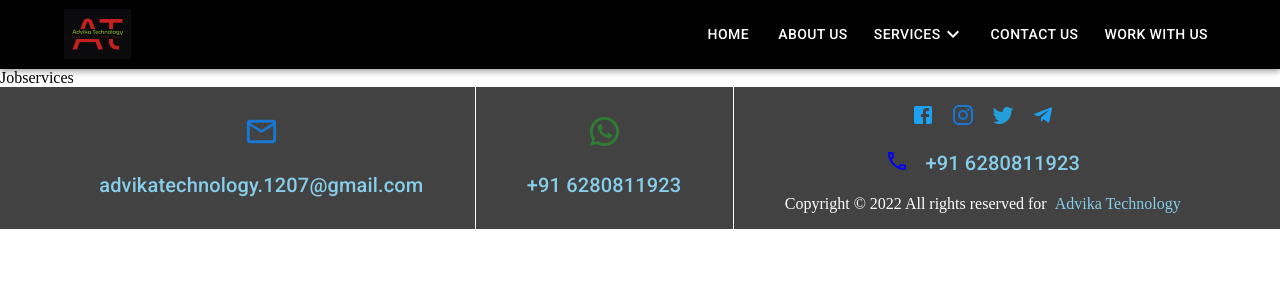
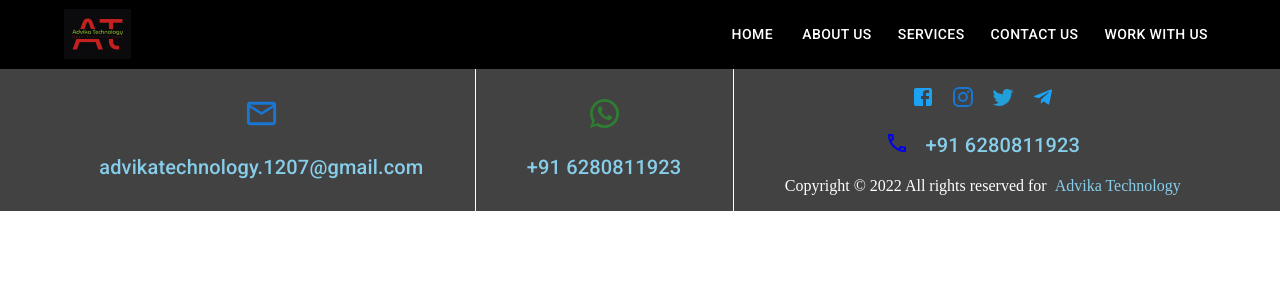
Before and after one commit to MrYogesh0709/job, a React (Create React App) app: page /services/job-support-services in a window 1280 px wide. Shown: the top 300 px of the page. Built offline with nearby package versions, Linux system fonts and the light colour scheme.

Commit message:
about us

```diff
--- a/src/App.js
+++ b/src/App.js
@@ -6,7 +6,6 @@ import About from "./page/about/About";
 import Contact from "./page/contact/Contact";
 import Footer from "./components/Footer";
 import Services from "./page/services/Services";
-import Jobservices from "./page/services/Jobservices";
 import Workwithus from "./page/workwithus/Workwithus";
 
 function App() {
@@ -20,10 +19,6 @@ function App() {
           <Route path="/contact" element={<Contact />} />
           <Route path="/services" element={<Services />} />
           <Route path="/workwithus" element={<Workwithus />} />
-          <Route
-            path="/services/job-support-services"
-            element={<Jobservices />}
-          />
         </Routes>
         <Footer />
       </BrowserRouter>
--- a/src/components/Navbar.jsx
+++ b/src/components/Navbar.jsx
@@ -8,31 +8,31 @@ import Container from "@mui/material/Container";
 import Button from "@mui/material/Button";
 import { Link } from "react-router-dom";
 import {
-  Collapse,
+  // Collapse,
   Drawer,
-  List,
-  ListItemButton,
-  ListItemIcon,
-  ListItemText,
+  // List,
+  // ListItemButton,
+  // ListItemIcon,
+  // ListItemText,
 } from "@mui/material";
 import Sidebar from "./Sidebar";
-import Popup from "./Popup";
-import StarBorder from "@mui/icons-material/StarBorder";
-import DesignServicesIcon from "@mui/icons-material/DesignServices";
-import ExpandMore from "@mui/icons-material/ExpandMore";
-import ExpandLess from "@mui/icons-material/ExpandLess";
+// import Popup from "./Popup";
+// import StarBorder from "@mui/icons-material/StarBorder";
+// import DesignServicesIcon from "@mui/icons-material/DesignServices";
+// import ExpandMore from "@mui/icons-material/ExpandMore";
+// import ExpandLess from "@mui/icons-material/ExpandLess";
 import logo from "../images/logo/logo2.png";
 
 const Navbar = () => {
   const [open, setOpen] = React.useState(false);
-  const [openSub, setOpenSub] = React.useState(true);
+  // const [openSub, setOpenSub] = React.useState(true);
 
   const toggleSlider = () => {
     setOpen(!open);
   };
-  const handleClick = () => {
-    setOpenSub(!openSub);
-  };
+  // const handleClick = () => {
+  //   setOpenSub(!openSub);
+  // };
   return (
     <AppBar position="static" sx={{ backgroundColor: "black" }}>
       <Container>
@@ -59,7 +59,7 @@ const Navbar = () => {
               >
                 <Sidebar />
               </Box>
-              <Link
+              {/* <Link
                 to="/services"
                 style={{ color: "inherit", textDecoration: "none" }}
               >
@@ -70,8 +70,8 @@ const Navbar = () => {
                   <ListItemText primary="Services" />
                   {openSub ? <ExpandLess /> : <ExpandMore />}
                 </ListItemButton>
-              </Link>
-              <Collapse in={openSub} timeout="auto" unmountOnExit>
+              </Link> */}
+              {/* <Collapse in={openSub} timeout="auto" unmountOnExit>
                 <List component="div" disablePadding>
                   <ListItemButton sx={{ pl: 4 }} onClick={toggleSlider}>
                     <ListItemIcon>
@@ -80,7 +80,7 @@ const Navbar = () => {
                     <ListItemText primary="Starred" />
                   </ListItemButton>
                 </List>
-              </Collapse>
+              </Collapse> */}
             </Drawer>
           </Box>
 
@@ -114,10 +114,10 @@ const Navbar = () => {
               to={"/services"}
               style={{ color: "inherit", textDecoration: "none" }}
             >
-              {/* <Button sx={{ my: 2, color: "white", display: "block" }}>
+              <Button sx={{ my: 2, color: "white", display: "block" }}>
                 Services
-              </Button> */}
-              <Popup />
+              </Button>
+              {/* <Popup /> */}
             </Link>
 
             <Link
--- a/src/components/Sidebar.jsx
+++ b/src/components/Sidebar.jsx
@@ -7,6 +7,7 @@ import Diversity3Icon from "@mui/icons-material/Diversity3";
 import { Link } from "react-router-dom";
 import logo from "../images/logo/logo1.png";
 import { Box } from "@mui/system";
+import DesignServicesIcon from "@mui/icons-material/DesignServices";
 
 const Sidebar = () => {
   return (
@@ -36,12 +37,25 @@ const Sidebar = () => {
             <ListItemText primary="Home" />
           </ListItemButton>
         </Link>
+
         <Link to="/about" style={{ color: "inherit", textDecoration: "none" }}>
           <ListItemButton>
             <ListItemIcon>
               <InfoIcon />
             </ListItemIcon>
             <ListItemText primary="About Us" color="black" />
+          </ListItemButton>
+        </Link>
+
+        <Link
+          to="/services"
+          style={{ color: "inherit", textDecoration: "none" }}
+        >
+          <ListItemButton>
+            <ListItemIcon>
+              <DesignServicesIcon />
+            </ListItemIcon>
+            <ListItemText primary="Services" />
           </ListItemButton>
         </Link>
 
--- a/src/page/services/Jobservices.jsx
+++ /dev/null
@@ -1,7 +0,0 @@
-import React from "react";
-
-const Jobservices = () => {
-  return <div>Jobservices</div>;
-};
-
-export default Jobservices;
```
